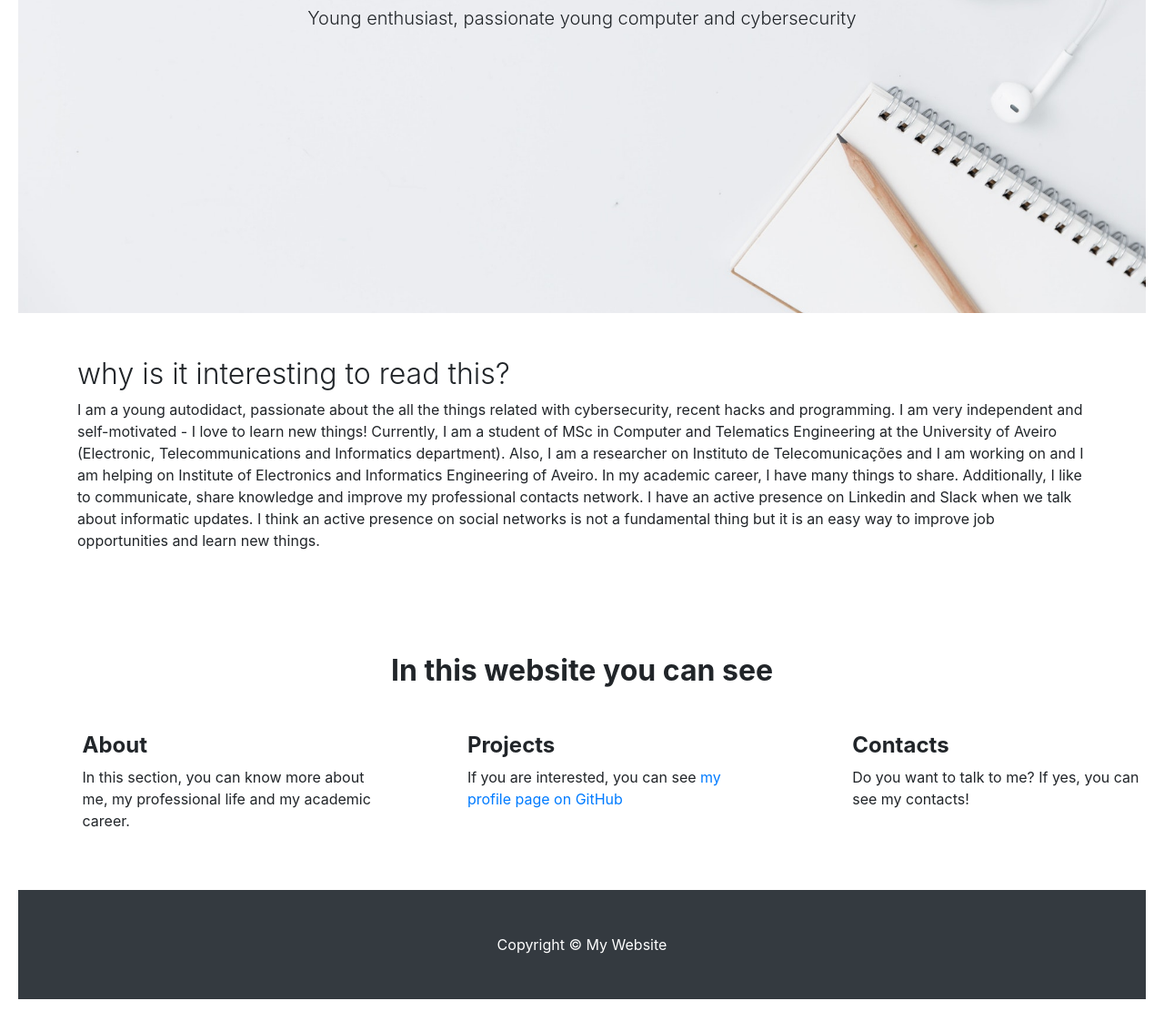
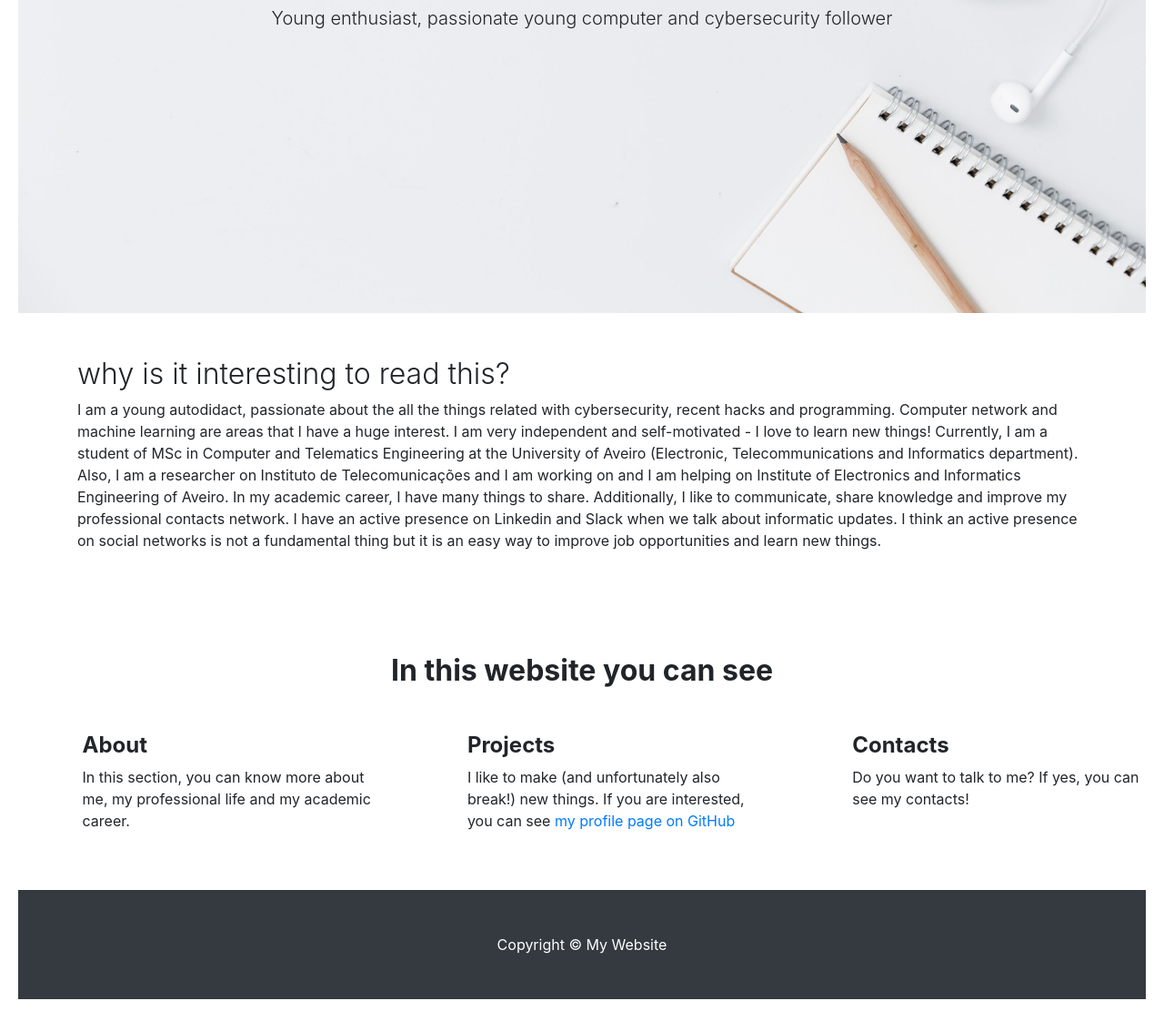
Before and after one commit to catarinaacsilva/My_Website, a plain HTML site: page index.html in a window 1280 px wide. Shown: the part 456-1567 px from the top of the page at 91% size. Drawn offline with nearby package versions, Linux system fonts and the light colour scheme.

Commit message:
Update index

```diff
--- a/index.html
+++ b/index.html
@@ -40,7 +40,7 @@
               <div class="row h-100 align-items-center">
                 <div class="col-12 text-center">
                   <h1 class="font-weight-light">Catarina Silva</h1>
-                  <p class="lead"> Young enthusiast, passionate young computer and cybersecurity  </p>
+                  <p class="lead"> Young enthusiast, passionate young computer and cybersecurity follower </p>
                 </div>
               </div>
             </div>
@@ -52,7 +52,8 @@
             <div class="container">
               <h2 class="font-weight-light"> why is it interesting to read this? </h2>
               <p>
-                I am a young autodidact, passionate about the all the things related with cybersecurity, recent hacks and programming. I am very independent and self-motivated - I love to learn new things!
+                I am a young autodidact, passionate about the all the things related with cybersecurity, recent hacks and programming. Computer network and machine learning are
+                areas that I have a huge interest. I am very independent and self-motivated - I love to learn new things!
                 Currently, I am a student of MSc in Computer and Telematics Engineering at the University of Aveiro (Electronic, Telecommunications and
                 Informatics department). Also, I am a researcher on Instituto de Telecomunicações and I am working
                 on and I am helping on Institute of Electronics and Informatics Engineering of Aveiro. In my academic career, I have many things to share. Additionally,
@@ -117,7 +118,7 @@
                   <!-- Grid column -->
                   <div class="col-lg-10 col-md-9 col-10">
                     <h4 class="font-weight-bold">Projects</h4>
-                    <p class="grey-text">If you are interested, you can see <a href="https://github.com/catarinaacsilva">my profile page on GitHub</a> </p>
+                    <p class="grey-text"> I like to make (and unfortunately also break!) new things. If you are interested, you can see <a href="https://github.com/catarinaacsilva">my profile page on GitHub</a> </p>
                   </div>
                   <!-- Grid column -->
 
```
